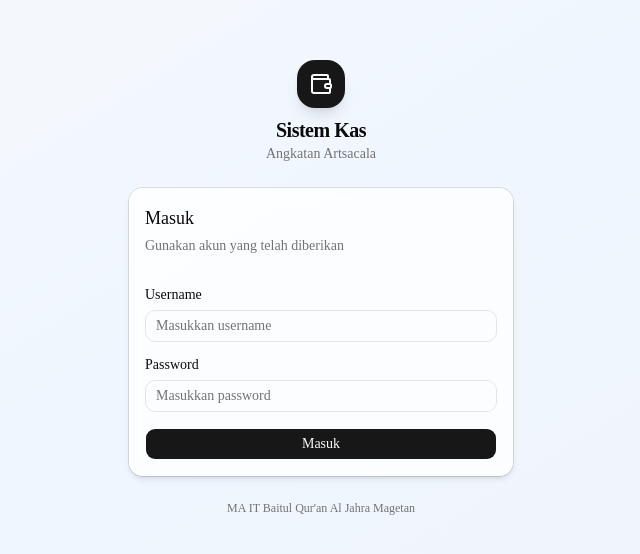
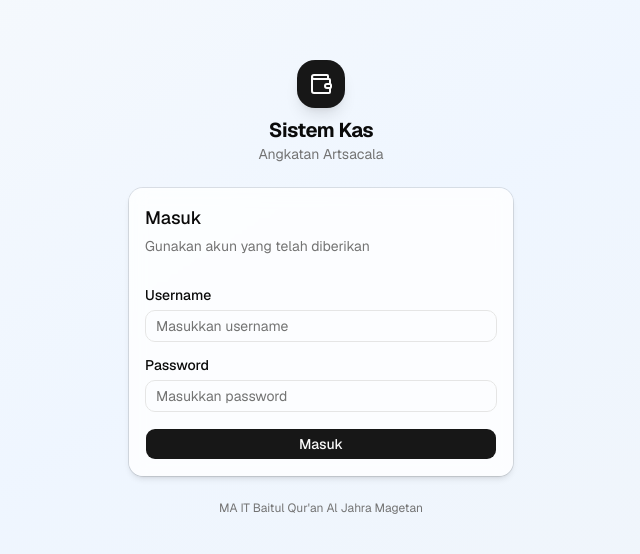
Before and after one commit to AftahMazaya/SISTEM-KAS-ANGKATAN-10-BQAM, a Next.js app in the folder app/: page /login in a window 1280 px wide. Shown: the part 112-666 px from the top of the page, without its empty margins (319-959 px from the left). Built offline with nearby package versions, Linux system fonts and the light colour scheme.

Commit message:
fix: correct font variable name to --font-sans

```diff
--- a/app/src/app/layout.tsx
+++ b/app/src/app/layout.tsx
@@ -3,7 +3,7 @@ import { Geist } from "next/font/google";
 import { Providers } from "@/components/Providers";
 import "./globals.css";
 
-const geist = Geist({ variable: "--font-geist", subsets: ["latin"] });
+const geist = Geist({ variable: "--font-sans", subsets: ["latin"] });
 
 export const metadata: Metadata = {
   title: "Sistem Kas Artsacala",
```
